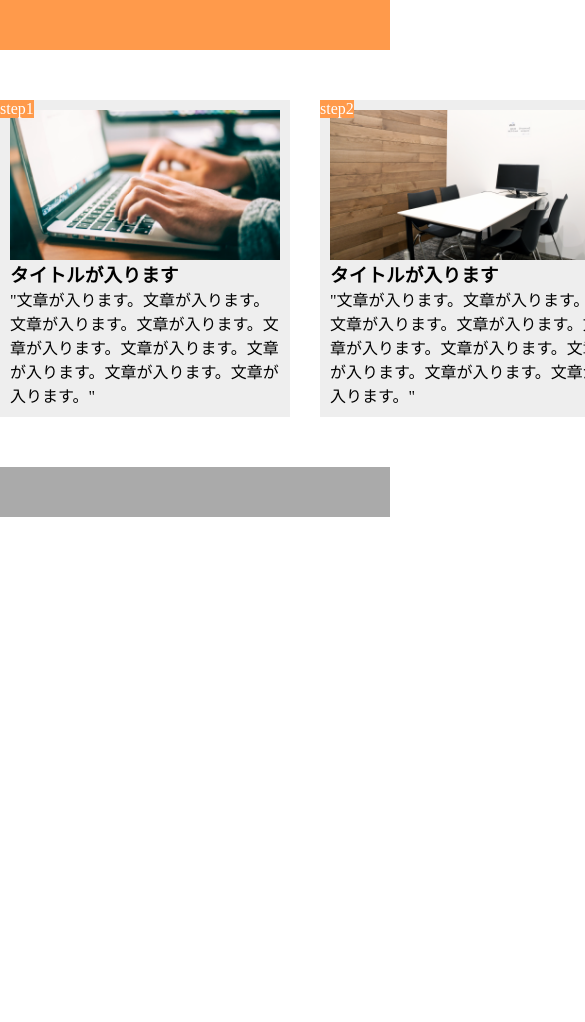
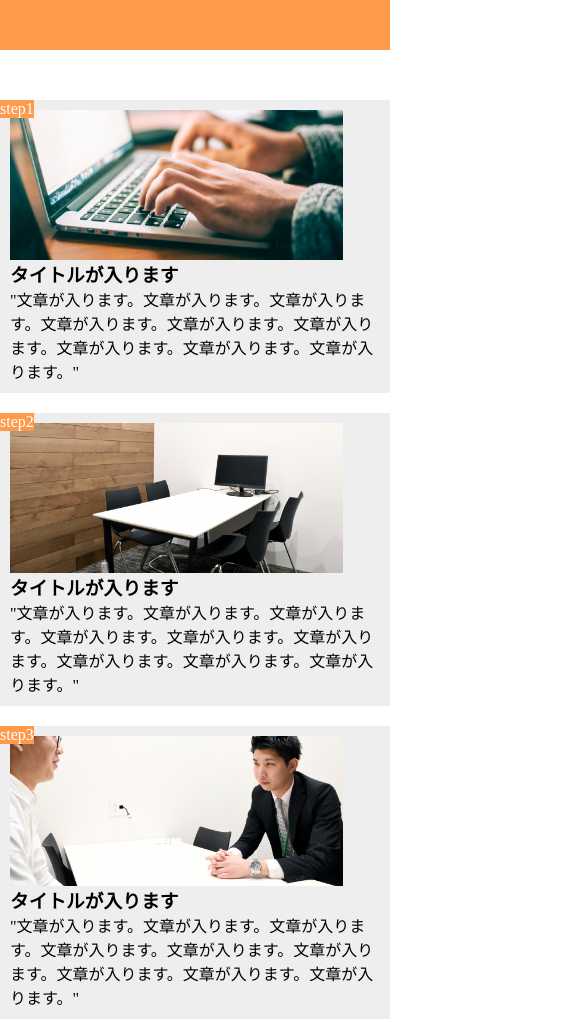
Before and after one commit to areryhgd/1-9-, a plain HTML site: page index.html in a window 390 px wide. Shown: the top 1022 px of the page, 585 px wide, since content can reach past the window. Before the commit the page ends 844 px from the top, so only its background shows below. Drawn offline with Linux system fonts and the light colour scheme.

Commit message:
10章課題

```diff
--- a/index.html
+++ b/index.html
@@ -2,6 +2,7 @@
 <html lang="ja">
   <head>
     <meta charset="UTF-8"/>
+    <meta name="viewport" content="width=device-width,initial-scale=1.0">
     <!--CSSファイルの読み込み-->
     <link rel="stylesheet" href="style.css">
     <title>9章演習問題</title>
--- a/style.css
+++ b/style.css
@@ -23,7 +23,7 @@ main{
  background-color: #eeeeee;
 }
 
-.step-box: last-child{
+.step-box:last-child{
  margin-right: 0;
 }
 
@@ -64,3 +64,35 @@ footer{
  height: 50px;
  background-color: #aaaaaa;
 }
+
+@media screen and (max-width: 768px){
+ header{
+  width: 100%;
+ }
+
+ main{
+  width: 100%;
+  display: block;
+ }
+
+ .step-img1{
+  width: 90%;
+ }
+
+ .step-img2{
+  width: 90%;
+ }
+
+ .step-img3{
+  width: 90%;
+ }
+
+ .step-box{
+  margin-bottom: 20px;
+  width:100%;
+ }
+
+ footer{
+  width: 100%;
+ }
+}
```
